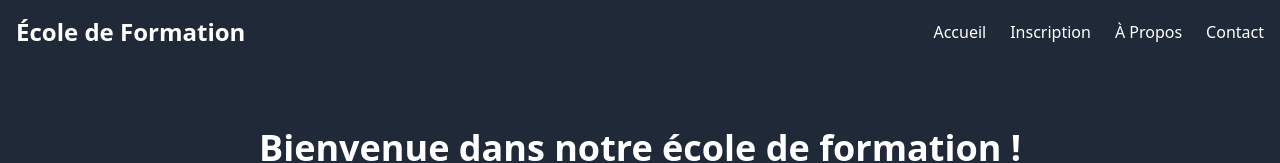
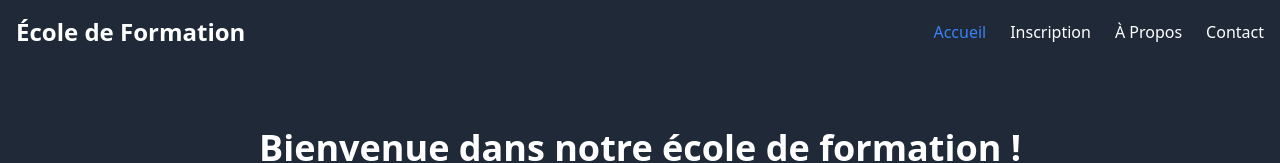
Before and after one commit to vincie236/site-ecole-de-formation, a React (Create React App) app: page / in a window 1280 px wide. Shown: the top 163 px of the page. Built offline with nearby package versions, Linux system fonts and the light colour scheme.

Commit message:
Updating Navbar component

```diff
--- a/src/components/Navbar.js
+++ b/src/components/Navbar.js
@@ -1,12 +1,13 @@
 import { Menu, X } from "lucide-react";
 import React, { useState } from "react";
-import { Link } from "react-router-dom";
+import { Link, useLocation } from "react-router-dom";
 
 function Navbar() {
   const [isOpen, setIsOpen] = useState(false);
+  const location = useLocation();
 
   return (
-    <nav className="p-4 text-white bg-gray-800">
+    <nav className="relative z-50 p-4 text-white bg-gray-800">
       <div className="flex items-center justify-between mx-auto max-w-7xl">
         {/* Logo */}
         <h1 className="text-2xl font-bold">École de Formation</h1>
@@ -22,46 +23,26 @@ function Navbar() {
 
         {/* Menu */}
         <ul
-          className={`absolute md:static top-16 left-0 w-full md:w-auto bg-gray-800 md:flex space-y-4 md:space-y-0 md:space-x-6 p-6 md:p-0 transition-transform duration-300 ease-in-out ${
-            isOpen ? "translate-y-0" : "-translate-y-full md:translate-y-0"
+          className={`absolute md:static top-16 left-0 w-full md:w-auto bg-gray-800 md:flex flex-col md:flex-row items-center space-y-4 md:space-y-0 md:space-x-6 p-6 md:p-0 transition-all duration-300 ease-in-out ${
+            isOpen ? "block" : "hidden md:flex"
           }`}
         >
-          <li>
-            <Link
-              to="/"
-              className="block md:inline transition duration-300 hover:text-gray-400"
-              onClick={() => setIsOpen(false)}
-            >
-              Accueil
-            </Link>
-          </li>
-          <li>
-            <Link
-              to="/inscription"
-              className="block md:inline transition duration-300 hover:text-gray-400"
-              onClick={() => setIsOpen(false)}
-            >
-              Inscription
-            </Link>
-          </li>
-          <li>
-            <Link
-              to="/apropos"
-              className="block md:inline transition duration-300 hover:text-gray-400"
-              onClick={() => setIsOpen(false)}
-            >
-              À Propos
-            </Link>
-          </li>
-          <li>
-            <Link
-              to="/contact"
-              className="block md:inline transition duration-300 hover:text-gray-400"
-              onClick={() => setIsOpen(false)}
-            >
-              Contact
-            </Link>
-          </li>
+          {["/", "/inscription", "/apropos", "/contact"].map((path, index) => {
+            const labels = ["Accueil", "Inscription", "À Propos", "Contact"];
+            return (
+              <li key={index}>
+                <Link
+                  to={path}
+                  className={`block md:inline transition duration-300 hover:text-gray-400 ${
+                    location.pathname === path ? "text-blue-500" : ""
+                  }`}
+                  onClick={() => setIsOpen(false)}
+                >
+                  {labels[index]}
+                </Link>
+              </li>
+            );
+          })}
         </ul>
       </div>
     </nav>
```
